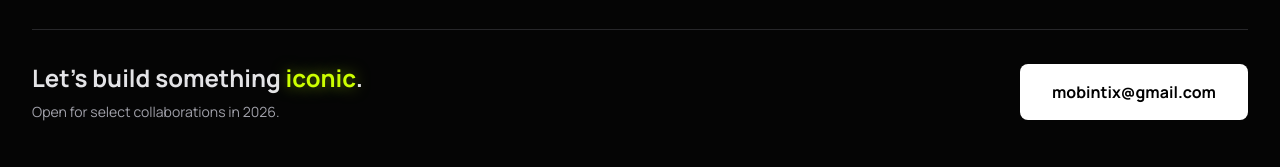
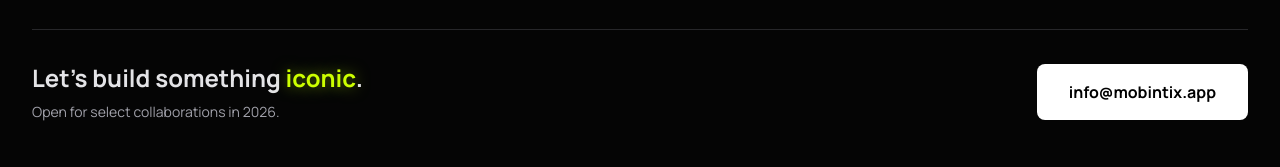
Before and after one commit to AryanBhimani/AryanBhimani.github.io, a website: page index.html in a window 1280 px wide. Shown: the part 1094-1261 px from the top of the page. Drawn offline with nearby package versions, Linux system fonts and the light colour scheme; animation ran at ten frames a second.

Commit message:
Mobintic

```diff
--- a/index.html
+++ b/index.html
@@ -349,9 +349,9 @@
                         class="text-accent neon-text">iconic</span>.</h2>
                 <p class="text-muted text-sm">Open for select collaborations in 2026.</p>
             </div>
-            <a href="mailto:mobintix@gmail.com"
+            <a href="mailto:info@mobintix.app"
                 class="px-8 py-4 bg-white text-black font-bold rounded-lg hover:bg-accent transition-colors">
-                mobintix@gmail.com
+                info@mobintix.app
             </a>
         </footer>
 
```
